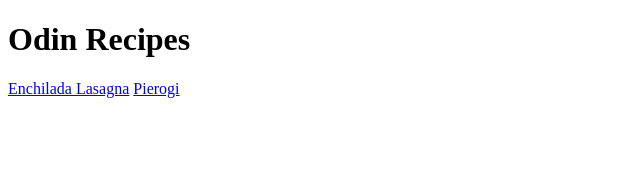
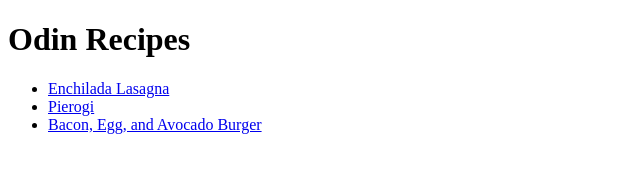
Before and after one commit to ltkr94/odin-recipes, a plain HTML site: page index.html in a window 1280 px wide. Shown: the whole page, without its empty margins (0-640 px from the left). Drawn offline with Linux system fonts and the light colour scheme.

Commit message:
add link to burger.html in index.html change incorrect tag to bold tag in pierogi.html resize image width to 90vw in pierogi.html

```diff
--- a/index.html
+++ b/index.html
@@ -8,7 +8,16 @@
   </head>
   <body>
     <h1>Odin Recipes</h1>
-    <a href="./recipes/lasagna.html">Enchilada Lasagna</a>
-    <a href="./recipes/pierogi.html">Pierogi</a>
+    <ul>
+      <li>
+        <a href="./recipes/lasagna.html">Enchilada Lasagna</a>
+      </li>
+      <li>
+        <a href="./recipes/pierogi.html">Pierogi</a>
+      </li>
+      <li>
+        <a href="./recipes/burger.html">Bacon, Egg, and Avocado Burger</a>
+      </li>
+    </ul>
   </body>
 </html>
```
Also changed, not shown: recipes/burger.html (+1 -1 lines), recipes/pierogi.html (+3 -3 lines).
